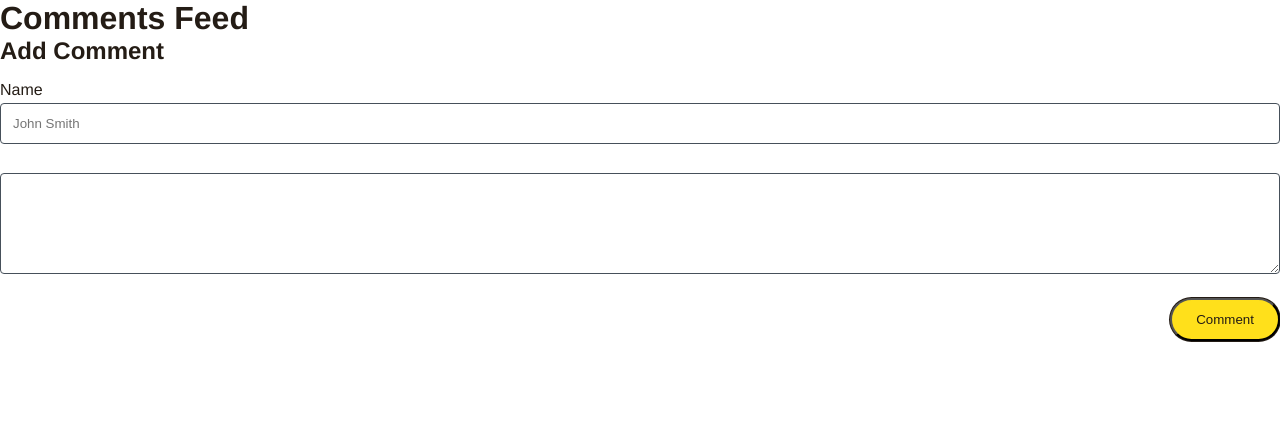
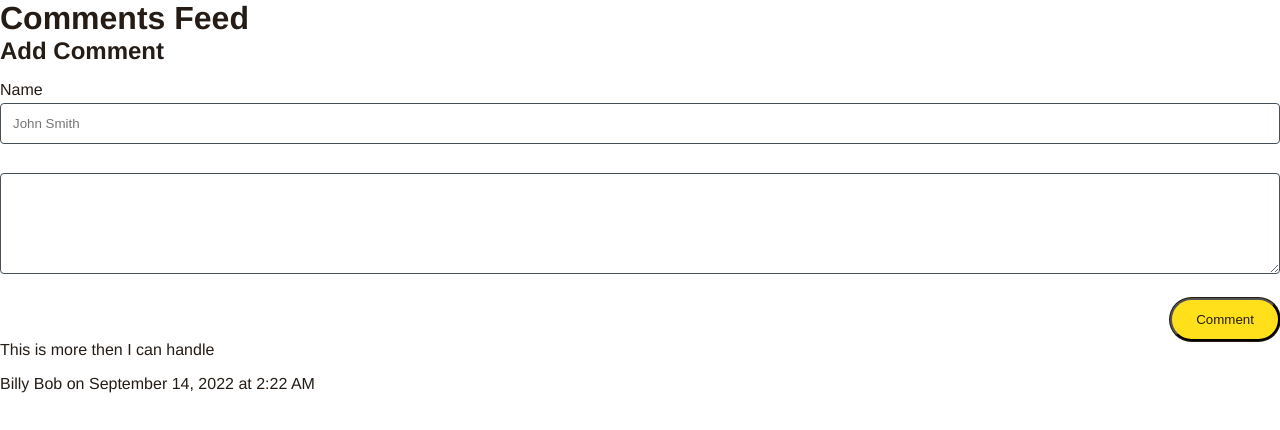
Before and after one commit to SpiritBreaker226/mailchimp, a React (Create React App) app in the folder frontend/: page / in a window 1280 px wide. Shown: the top 430 px of the page. Built offline with nearby package versions, Linux system fonts and the light colour scheme.

Commit message:
Add Comment Componet
Add the Comment component to display the comments from the server, so
they have the same look and feel.

```diff
--- a/frontend/src/App.tsx
+++ b/frontend/src/App.tsx
@@ -1,5 +1,6 @@
 import ErrorBoundary from './Components/ErrorBoundary'
 import { AddComment } from './AddComment'
+import { Comment } from './Comments'
 import { ThemeProvider } from './theme'
 
 const App = () => (
@@ -8,6 +9,15 @@ const App = () => (
       <h1>Comments Feed</h1>
 
       <AddComment />
+
+      <Comment
+        remark={{
+          id: 1,
+          name: 'Billy Bob',
+          message: 'This is more then I can handle',
+          created: new Date(),
+        }}
+      />
     </ThemeProvider>
   </ErrorBoundary>
 )
--- /dev/null
+++ b/frontend/src/Comments/Comment.tsx
@@ -0,0 +1,35 @@
+import { FC } from 'react'
+import styled from 'styled-components'
+
+import { Comment as CommentType } from '../types'
+
+const CommentFooterContainer = styled.footer`
+  margin-top: 1rem;
+`
+
+export type CommentProps = {
+  remark: CommentType
+}
+
+export const Comment: FC<CommentProps> = ({ remark }) => (
+  <article>
+    <p>{remark.message}</p>
+    <CommentFooterContainer>
+      <p>
+        {remark.name} on{' '}
+        <time dateTime={remark.created.toISOString()}>
+          {remark.created.toLocaleDateString('en-US', {
+            year: 'numeric',
+            month: 'long',
+            day: '2-digit',
+          })}{' '}
+          at{' '}
+          {remark.created.toLocaleTimeString('en-US', {
+            hour: 'numeric',
+            minute: 'numeric',
+          })}
+        </time>
+      </p>
+    </CommentFooterContainer>
+  </article>
+)
--- /dev/null
+++ b/frontend/src/Comments/index.ts
@@ -0,0 +1 @@
+export * from './Comment'
```
